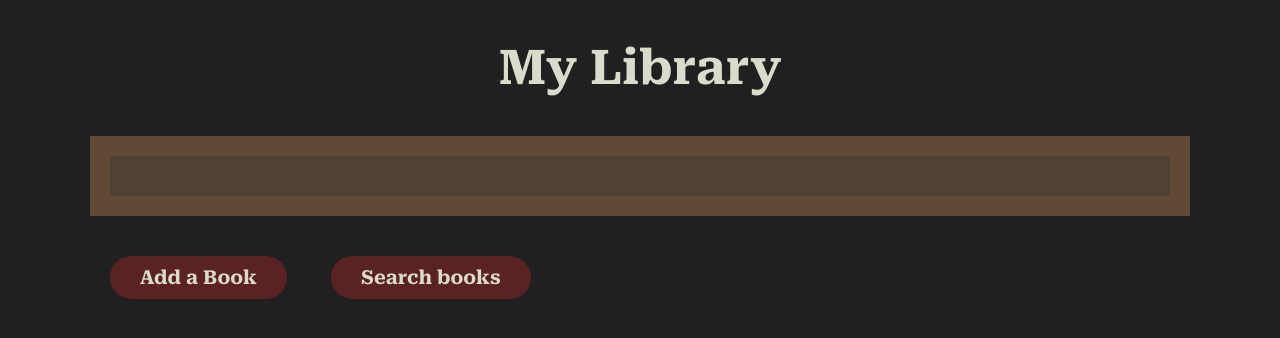
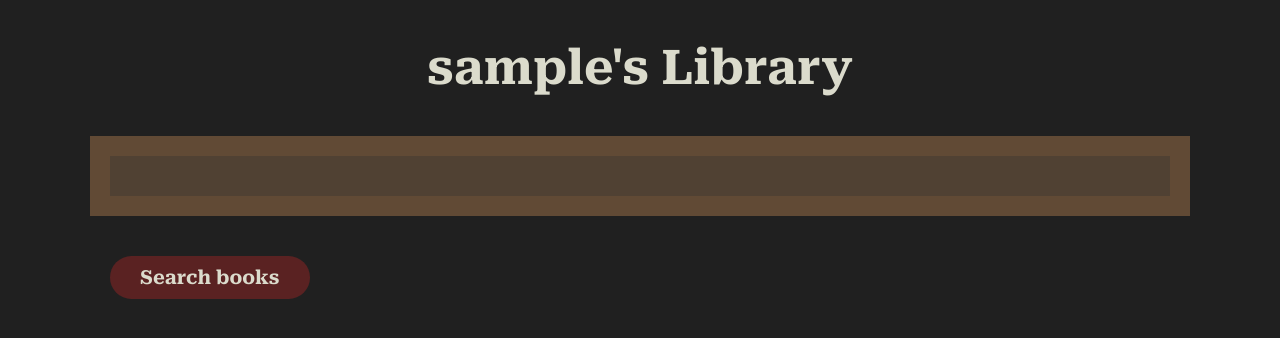
Before and after one commit to vasivuk/library-app, a PHP site: page /main.php in a window 1280 px wide. Shown: the top 338 px of the page. Run offline with PHP 8.4, Linux system fonts and the light colour scheme; the visitor is signed in with stand-in values (Sample User, id 1); data that the repository does not hold is empty.

Commit message:
Bug fixes

```diff
--- a/css/style.css
+++ b/css/style.css
@@ -188,6 +188,7 @@ h1 {
 }
 
 .buttons a {
+    display: inline-block;
     text-decoration: none;
     margin: 20px;
     padding: 10px 30px;
--- a/handler/addBooks.php
+++ b/handler/addBooks.php
@@ -8,7 +8,7 @@ if (isset($_POST['booksToAdd'])) {
     $bookArray =  json_decode(stripslashes($booksToAdd), true);
     foreach($bookArray as $bookId) {
         echo $bookId;
-        $status = Book::addToUser($conn, $bookId, 1);
+        $status = Book::addToUser($conn, $bookId, $_SESSION["userid"]);
         if($status) {
             Util::writeToConsole("Book added successfully.");
         } else {
--- a/index.php
+++ b/index.php
@@ -16,7 +16,9 @@ if(isset($_POST["username"]) && isset($_POST["password"])) {
     $loggedUser = User::login($u, $conn);
 
     if($loggedUser->num_rows==1) {
-        $_SESSION["user_id"] = $loggedUser->fetch_array()["userid"];
+        $lu = $loggedUser->fetch_array();
+        $_SESSION["user_id"] = $lu["userid"];
+        $_SESSION["username"] = $lu["username"];
 
         header("Location: main.php");
         exit();
--- a/js/allbooks.js
+++ b/js/allbooks.js
@@ -13,7 +13,7 @@ addLibraryBtn.addEventListener('click', () => {
         type:'post',
         data: {booksToAdd : JSON.stringify(booksToAdd)},
         success:function(response){
-            console.log(response);
+            document.location.reload();
         }
     })
 })
--- a/main.php
+++ b/main.php
@@ -6,7 +6,7 @@ require "handler/add.php";
 require "handler/delete.php";
 
 session_start();
-global $userId;
+
 $userId = $_SESSION["user_id"];
 
 $books = Book::getAllUserBooks($conn, $userId);
@@ -25,7 +25,7 @@ $books = Book::getAllUserBooks($conn, $userId);
 <body>
     <div class="wrapper">
         <div class="header">
-            <h1>My Library</h1>
+            <h1><?php echo $_SESSION["username"]?>'s Library</h1>
             <div class="logged-user"></div>
         </div>
         <div class="card-container">
@@ -51,7 +51,6 @@ $books = Book::getAllUserBooks($conn, $userId);
             <p>: read</p>
         </div> -->
         <div class="buttons">
-            <button class="add-btn">Add a Book</button>
             <a href="allbooks.php">Search books</a>
         </div>
     </div>
```
